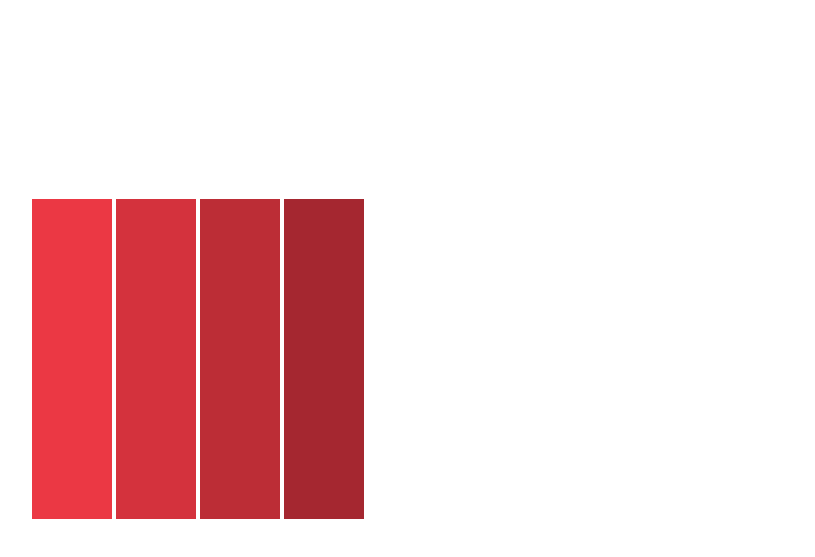
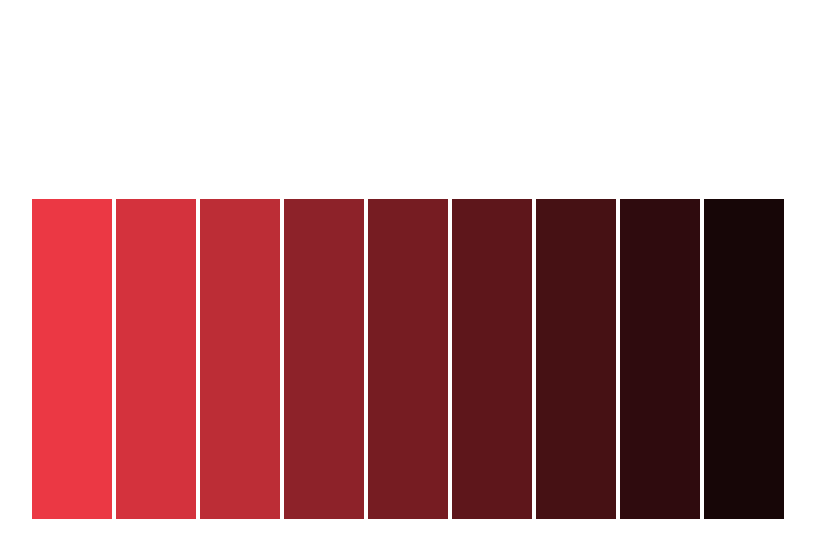
Before and after one commit to senthanal/token-sync, a website: page token-app/index.html in a window 1280 px wide. Shown: the part 79-636 px from the top of the page, without its empty margins (232-1047 px from the left). Drawn offline with Linux system fonts and the light colour scheme.

Commit message:
Chore: Update CSS variables

```diff
--- a/token-app/variables.css
+++ b/token-app/variables.css
@@ -6,5 +6,10 @@
   --global-primary-900: #eb3844;
   --global-primary-800: #d4323d;
   --global-primary-700: #bc2d36;
-  --global-primary-600: #a52730;
+  --global-primary-600: #8d2229;
+  --global-primary-500: #761c22;
+  --global-primary-400: #5e161b;
+  --global-primary-300: #461114;
+  --global-primary-200: #2f0b0e;
+  --global-primary-100: #170607;
 }
--- a/token-lib/css/variables.css
+++ b/token-lib/css/variables.css
@@ -6,6 +6,10 @@
   --global-primary-900: #eb3844;
   --global-primary-800: #d4323d;
   --global-primary-700: #bc2d36;
-  --global-primary-600: #a52730;
+  --global-primary-600: #8d2229;
+  --global-primary-500: #761c22;
+  --global-primary-400: #5e161b;
+  --global-primary-300: #461114;
+  --global-primary-200: #2f0b0e;
+  --global-primary-100: #170607;
 }
-.github{}
--- a/token-lib/scss/_variables.scss
+++ b/token-lib/scss/_variables.scss
@@ -4,4 +4,9 @@
 $global-primary-900: #eb3844;
 $global-primary-800: #d4323d;
 $global-primary-700: #bc2d36;
-$global-primary-600: #a52730;
+$global-primary-600: #8d2229;
+$global-primary-500: #761c22;
+$global-primary-400: #5e161b;
+$global-primary-300: #461114;
+$global-primary-200: #2f0b0e;
+$global-primary-100: #170607;
--- a/token-lib/ts/variables.d.ts
+++ b/token-lib/ts/variables.d.ts
@@ -6,3 +6,8 @@ export const GlobalPrimary900: string;
 export const GlobalPrimary800: string;
 export const GlobalPrimary700: string;
 export const GlobalPrimary600: string;
+export const GlobalPrimary500: string;
+export const GlobalPrimary400: string;
+export const GlobalPrimary300: string;
+export const GlobalPrimary200: string;
+export const GlobalPrimary100: string;
--- a/token-lib/ts/variables.js
+++ b/token-lib/ts/variables.js
@@ -5,4 +5,9 @@
 export const GlobalPrimary900 = "#eb3844";
 export const GlobalPrimary800 = "#d4323d";
 export const GlobalPrimary700 = "#bc2d36";
-export const GlobalPrimary600 = "#a52730";
+export const GlobalPrimary600 = "#8d2229";
+export const GlobalPrimary500 = "#761c22";
+export const GlobalPrimary400 = "#5e161b";
+export const GlobalPrimary300 = "#461114";
+export const GlobalPrimary200 = "#2f0b0e";
+export const GlobalPrimary100 = "#170607";
```
